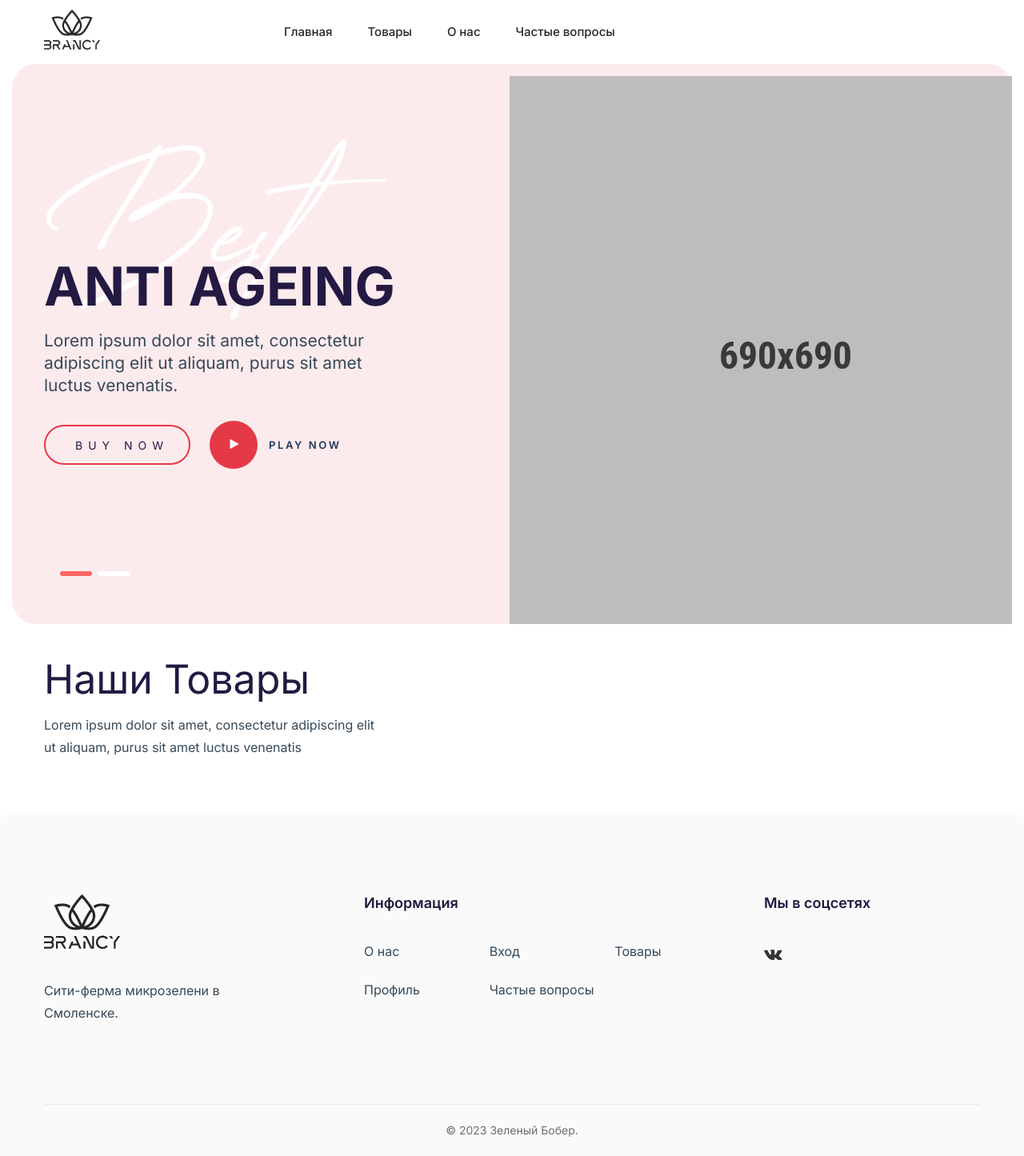
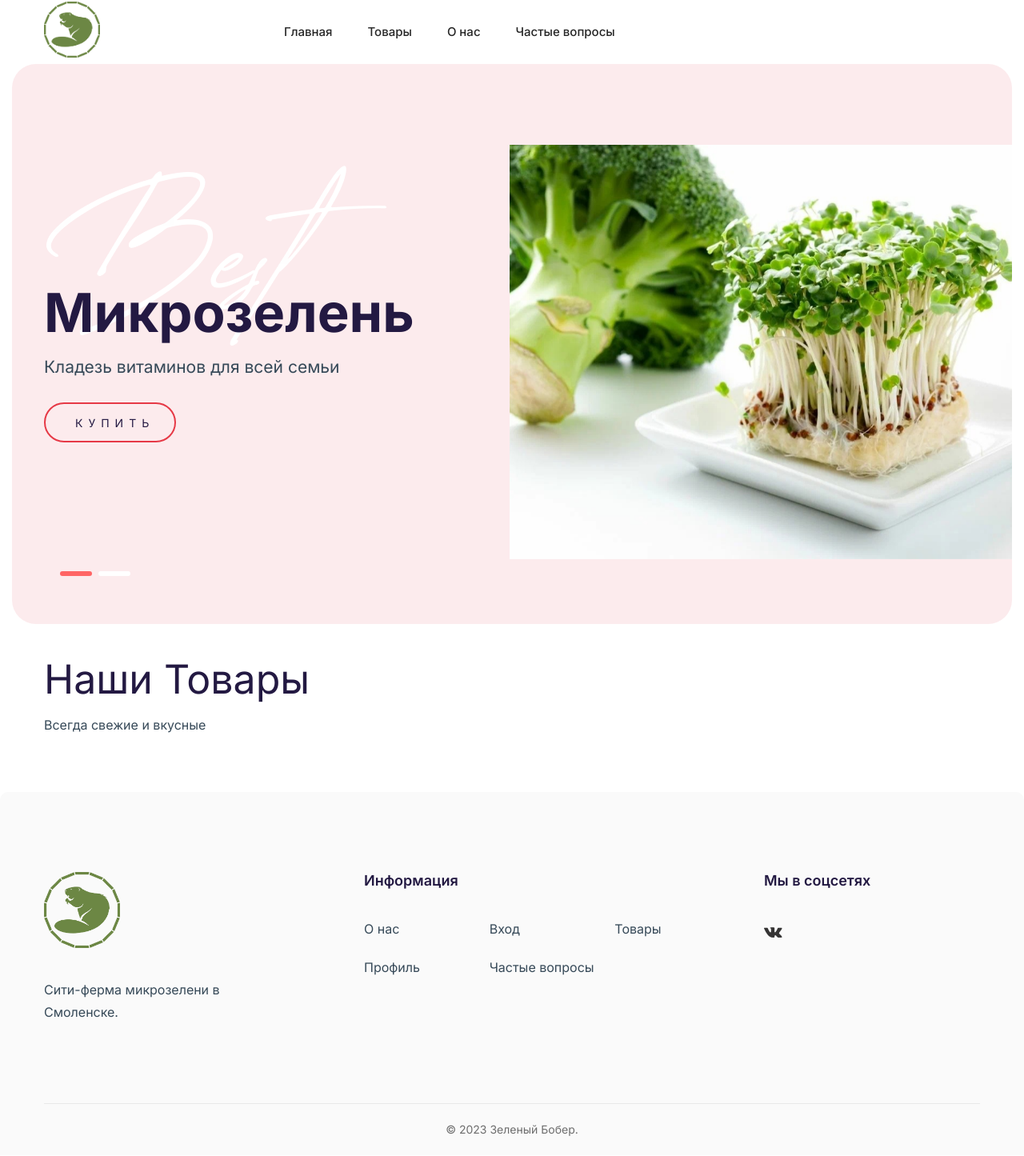
Before and after one commit to abirukov/microgreen_store_django, a Django app: template templates/microgreen_store/index.html in a window 1280 px wide. Shown: the whole page at 80% size. After the commit the page ends 1420 px from the top, so only its background shows below. Run offline with Django 4.2, Linux system fonts and the light colour scheme; the template is opened without the code that fills it, so the values that code supplies are empty; some libraries are stand-ins or nearby versions.

Commit message:
change logo and hero

```diff
--- a/templates/footer.html
+++ b/templates/footer.html
@@ -9,7 +9,7 @@
                     <div class="widget-item">
                         <div class="widget-about">
                             <a class="widget-logo" href="{% url "home" %}">
-                                <img src="{% static "assets/images/logo.webp" %}" width="95" height="68" alt="Logo">
+                                <img src="{% static "assets/images/small_logo.png" %}" width="95" height="68" alt="Logo">
                             </a>
                             <p class="desc">Сити-ферма микрозелени в Смоленске.</p>
                         </div>
--- a/templates/header.html
+++ b/templates/header.html
@@ -6,7 +6,7 @@
             <div class="col-5 col-sm-6 col-lg-3">
                 <div class="header-logo">
                     <a href="{% url "home" %}">
-                        <img class="logo-main" src="{% static "assets/images/logo.webp" %}" width="95" height="68"
+                        <img class="logo-main" src="{% static "assets/images/small_logo.png" %}" width="95" height="68"
                              alt="Logo"/>
                     </a>
                 </div>
--- a/templates/microgreen_store/index.html
+++ b/templates/microgreen_store/index.html
@@ -15,23 +15,16 @@
                                                 src="{% static "assets/images/slider/text-light.webp" %}" width="427"
                                                 height="232"
                                                 alt="Image"></div>
-                                        <h2 class="hero-two-slide-title">ANTI AGEING</h2>
-                                        <p class="hero-two-slide-desc">Lorem ipsum dolor sit amet, consectetur
-                                            adipiscing elit ut aliquam, purus sit amet luctus venenatis.</p>
+                                        <h2 class="hero-two-slide-title">Микрозелень</h2>
+                                        <p class="hero-two-slide-desc">Кладезь витаминов для всей семьи</p>
                                         <div class="hero-two-slide-meta">
-                                            <a class="btn btn-border-primary" href="{% url "products:list" %}">BUY
-                                                NOW</a>
-                                            <a class="ht-popup-video" data-fancybox data-type="iframe"
-                                               href="https://player.vimeo.com/video/172601404?autoplay=1">
-                                                <i class="fa fa-play icon"></i>
-                                                <span>Play Now</span>
-                                            </a>
+                                            <a class="btn btn-border-primary" href="{% url "products:list" %}">Купить</a>
                                         </div>
                                     </div>
                                 </div>
                                 <div class="col-12 col-md-6">
                                     <div class="hero-two-slide-thumb">
-                                        <img src="{% static "assets/images/slider/slider3.webp" %}" width="690"
+                                        <img src="{% static "assets/images/hero-1.jpg" %}" width="690"
                                              height="690"
                                              alt="Image">
                                     </div>
@@ -47,22 +40,16 @@
                                         <div class="hero-two-slide-text-img"><img
                                                 src="{% static "assets/images/slider/text-light.webp" %}" width="427" height="232"
                                                 alt="Image"></div>
-                                        <h2 class="hero-two-slide-title">CLEAN FRESH</h2>
-                                        <p class="hero-two-slide-desc">Lorem ipsum dolor sit amet, consectetur
-                                            adipiscing elit ut aliquam, purus sit amet luctus venenatis.</p>
+                                        <h2 class="hero-two-slide-title">Всегда свежая</h2>
+                                        <p class="hero-two-slide-desc">Самый большой выбор</p>
                                         <div class="hero-two-slide-meta">
-                                            <a class="btn btn-border-primary" href="product.html">BUY NOW</a>
-                                            <a class="ht-popup-video" data-fancybox data-type="iframe"
-                                               href="https://player.vimeo.com/video/172601404?autoplay=1">
-                                                <i class="fa fa-play icon"></i>
-                                                <span>Play Now</span>
-                                            </a>
+                                            <a class="btn btn-border-primary" href="{% url "products:list" %}">Купить</a>
                                         </div>
                                     </div>
                                 </div>
                                 <div class="col-12 col-md-6">
                                     <div class="hero-two-slide-thumb">
-                                        <img src="assets/images/slider/slider4.webp" width="690" height="690"
+                                        <img src="{% static "assets/images/hero-2.jpg" %}" width="690" height="690"
                                              alt="Image">
                                     </div>
                                 </div>
@@ -83,8 +70,7 @@
                     <div class="col-12">
                         <div class="section-title">
                             <h2 class="title">Наши товары</h2>
-                            <p class="m-0">Lorem ipsum dolor sit amet, consectetur adipiscing elit ut aliquam, purus sit
-                                amet luctus venenatis</p>
+                            <p class="m-0">Всегда свежие и вкусные</p>
                         </div>
                     </div>
                 </div>
```
Also changed, not shown: static/assets/images/hero-1.jpg (added), static/assets/images/hero-2.jpg (added), static/assets/images/small_logo.png (added).
